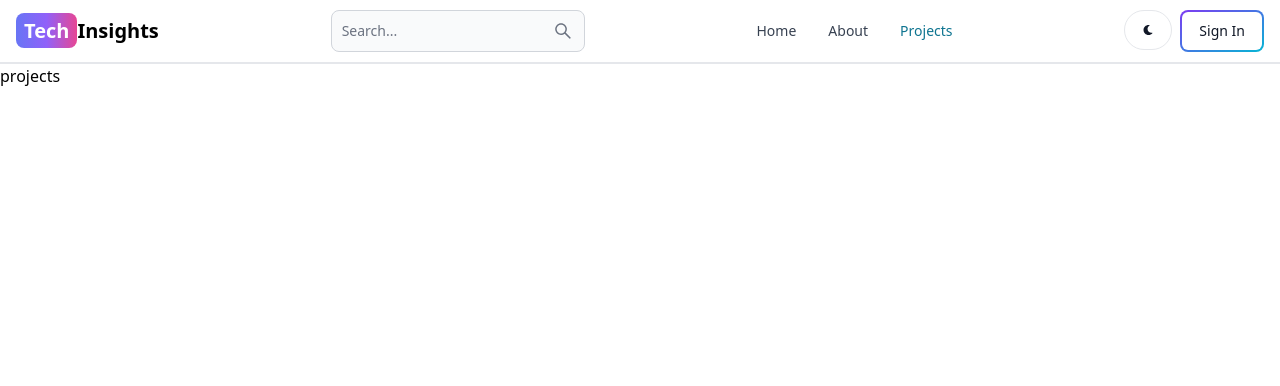
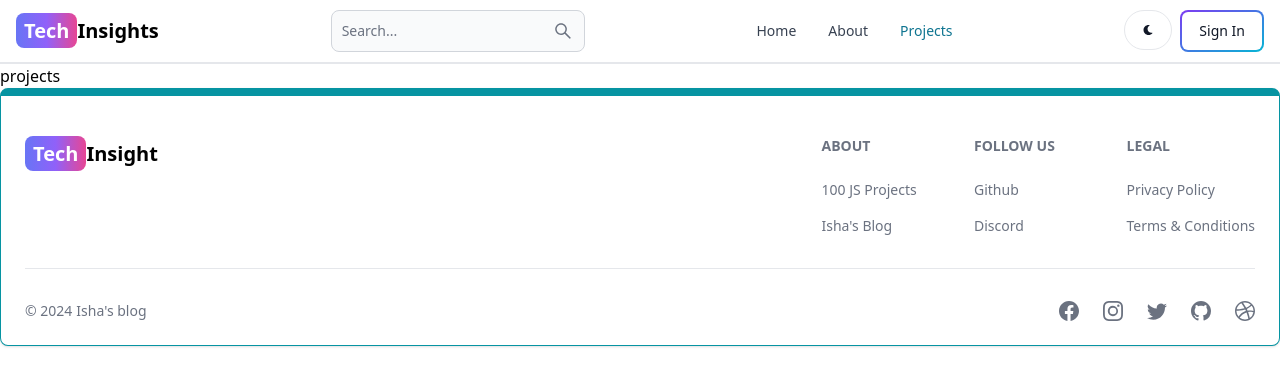
Before and after one commit to ishaaaa8/Tech-Insight, a React (Vite) app in the folder client/: page /projects in a window 1280 px wide. Shown: the top 386 px of the page. Built offline with nearby package versions, Linux system fonts and the light colour scheme.

Commit message:
Footer Component

```diff
--- a/client/src/App.jsx
+++ b/client/src/App.jsx
@@ -7,6 +7,7 @@
 import SignUp from './pages/SignUp'
 import Projects from './pages/Projects'
 import Header from './components/Header'
+import FooterC from './components/FooterC'
 export default function App() {
   return (
     <BrowserRouter>
@@ -19,6 +20,7 @@
         <Route path='/sign-up' element={<SignUp/>} />
         <Route path='/projects' element={<Projects/>} />
       </Routes>
+      <FooterC/>
     </BrowserRouter>
   )
 }
--- /dev/null
+++ b/client/src/components/FooterC.jsx
@@ -0,0 +1,83 @@
+
+import {Footer, FooterLinkGroup} from 'flowbite-react';
+import { Link } from 'react-router-dom';
+import { BsFacebook, BsInstagram, BsTwitter, BsGithub, BsDribbble } from 'react-icons/bs';
+
+export default function FooterC() {
+  return (
+    <Footer container className='border border-t-8 border-teal-500'>
+    <div className='w-full max-w-7xl mx-auto'>
+      <div className='grid w-full justify-between sm:flex md:grid-cols-1'>
+        <div className='mt-5'>
+          <Link
+            to='/'
+            className='self-center whitespace-nowrap text-lg sm:text-xl font-semibold dark:text-white'
+          >
+            <span className='px-2 py-1 bg-gradient-to-r from-indigo-500 via-purple-500 to-pink-500 rounded-lg text-white'>
+              Tech
+            </span>
+            Insight
+          </Link>
+        </div>
+        <div className='grid grid-cols-2 gap-8 mt-4 sm:grid-cols-3 sm:gap-6'>
+          <div>
+            <Footer.Title title='About' />
+            <Footer.LinkGroup col>
+              <Footer.Link
+                href='https://www.100jsprojects.com'
+                target='_blank'
+                rel='noopener noreferrer'
+              >
+                100 JS Projects
+              </Footer.Link>
+              <Footer.Link
+                href='/about'
+                target='_blank'
+                rel='noopener noreferrer'
+              >
+                Isha's Blog
+              </Footer.Link>
+            </Footer.LinkGroup>
+          </div>
+          <div>
+            <Footer.Title title='Follow us' />
+            <Footer.LinkGroup col>
+              <Footer.Link
+                href='https://www.github.com/ishaaa8'
+                target='_blank'
+                rel='noopener noreferrer'
+              >
+                Github
+              </Footer.Link>
+              <Footer.Link href='#'>Discord</Footer.Link>
+            </Footer.LinkGroup>
+          </div>
+          <div>
+            <Footer.Title title='Legal' />
+            <Footer.LinkGroup col>
+              <Footer.Link href='#'>Privacy Policy</Footer.Link>
+              <Footer.Link href='#'>Terms &amp; Conditions</Footer.Link>
+            </Footer.LinkGroup>
+          </div>
+        </div>
+      </div>
+      <Footer.Divider />
+      <div className='w-full sm:flex sm:items-center sm:justify-between'>
+        <Footer.Copyright
+          href='#'
+          by="Isha's blog"
+          year={new Date().getFullYear()}
+        />
+        <div className="flex gap-6 sm:mt-0 mt-4 sm:justify-center">
+          <Footer.Icon href='#' icon={BsFacebook}/>
+          <Footer.Icon href='#' icon={BsInstagram}/>
+          <Footer.Icon href='#' icon={BsTwitter}/>
+          <Footer.Icon href='https://github.com/sahandghavidel' icon={BsGithub}/>
+          <Footer.Icon href='#' icon={BsDribbble}/>
+
+        </div>
+      </div>
+    </div>
+  </Footer>
+  )
+}
```
